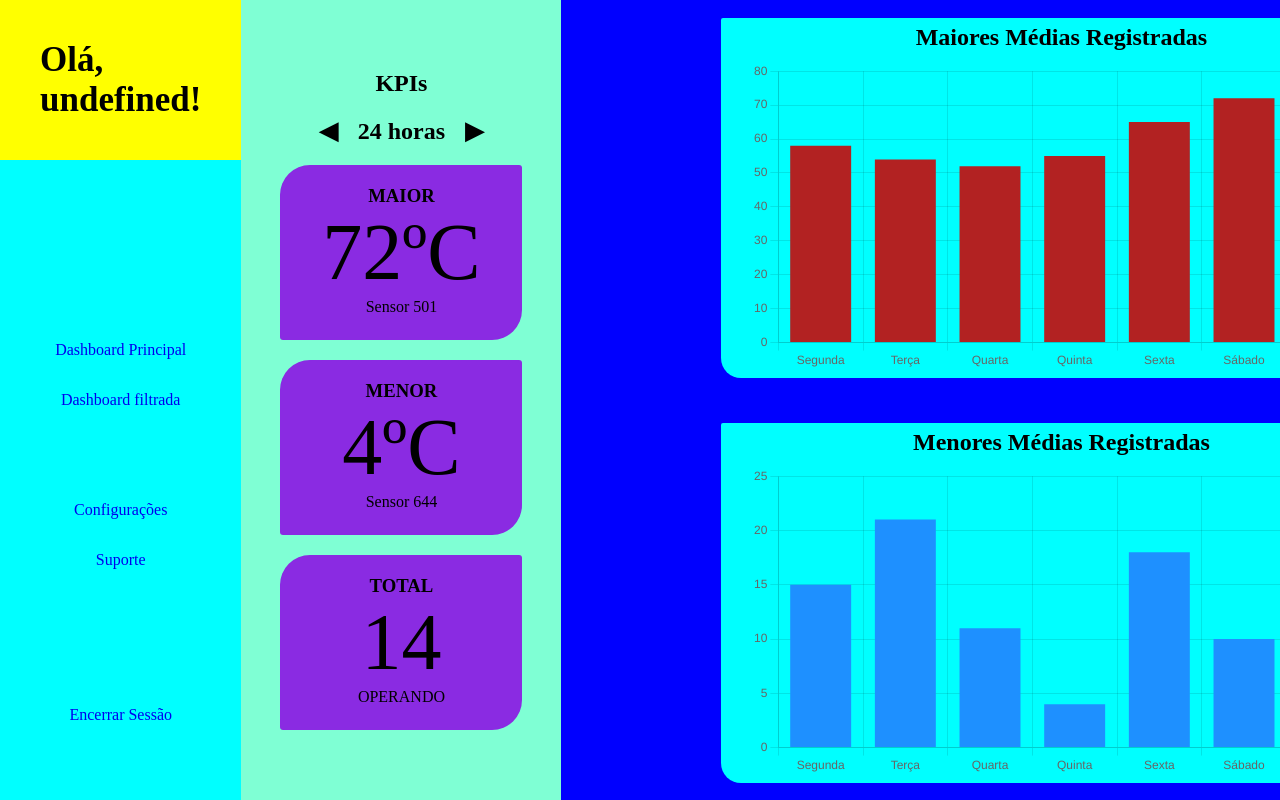
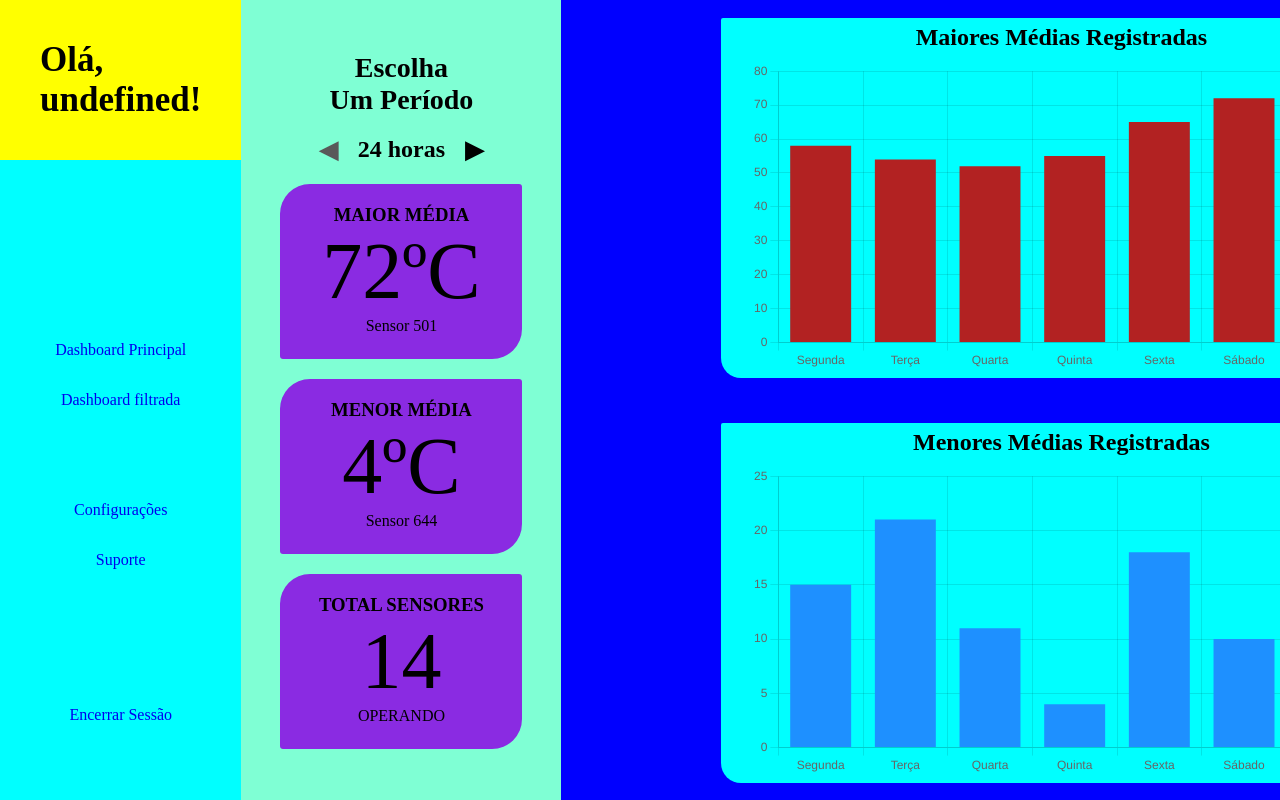
Before and after one commit to m4yk0n/challange-sensor-data-management, a React (Vite) app: page / in a window 1280 px wide. Shown: the top 800 px of the page. Built offline with nearby package versions, Linux system fonts and the light colour scheme.

Commit message:
Ajustes KPI, gráficos, carregamento e início de novo componente

```diff
--- a/public/dadosSensores.json
+++ b/public/dadosSensores.json
@@ -87,7 +87,7 @@
         { "dia": "7ª Semana", "sensor": "87", "valor": 14 }
       ]
     },
-    "1 mes": {
+    "1 mês": {
       "labels": ["Mês 1", "Mês 2", "Mês 3", "Mês 4", "Mês 5", "Mês 6", "Mês 7"],
       "dadosMaiores": [
         { "dia": "Mês 1", "sensor": "901", "valor": 90 },
--- a/src/pages/KPI.jsx
+++ b/src/pages/KPI.jsx
@@ -2,7 +2,11 @@ import React, { useState, useEffect } from "react";
 import "../styles/Dashboards.css";
 
 function KPI({ indicePeriodo, avancar, voltar }) {
-  const periodos = ["24 horas", "48 horas", "1 semana", "1 mes"];
+  const periodos = ["24 horas", "48 horas", "1 semana", "1 mês"];
+
+  // Desabilitar navegação das KPIs
+  const maxEsquerda = indicePeriodo === 0;
+  const maxDireita = indicePeriodo === periodos.length - 1;
 
   // Médias de temperatura
   const [maiorMedia, setMaiorMedia] = useState(0);
@@ -59,30 +63,35 @@ function KPI({ indicePeriodo, avancar, voltar }) {
 
   return (
     <div className="KPIS">
-      <h2>KPIs</h2>
+      <h2 className="nav">Escolha <br /> Um Período</h2>
       <h3 className="navegacao-kpis">
-        <span id="voltar" onClick={voltar}>
-          {" "}
-          &#9664;{" "}
+        <span id="voltar"
+        onClick={!maxEsquerda ? voltar : null}
+        className={maxEsquerda ? "atingido" : ""}
+        >
+          &#9664;
         </span>
         <p>{periodos[indicePeriodo]}</p>
-        <span id="avancar" onClick={avancar}>
-          {" "}
-          &#9654;{" "}
+        <span id="avancar"
+        onClick={!maxDireita ? avancar : null}
+        className={maxDireita ? "atingido" : ""}
+        >
+          &#9654;
         </span>
       </h3>
+          {/* <h2>KPIs</h2> */}
       <div className="KPI">
-        <h3>MAIOR</h3>
+        <h3>MAIOR MÉDIA</h3>
         <span className="indicador">{maiorMedia}ºC</span>
         <p>Sensor {maiorSensor}</p>
       </div>
       <div className="KPI">
-        <h3>MENOR</h3>
+        <h3>MENOR MÉDIA</h3>
         <span className="indicador">{menorMedia}ºC</span>
         <p>Sensor {menorSensor}</p>
       </div>
       <div className="KPI">
-        <h3>TOTAL</h3>
+        <h3>TOTAL SENSORES</h3>
         <span className="indicador">{totalSensor}</span>
         <p>OPERANDO</p>
       </div>
--- a/src/styles/Dashboards.css
+++ b/src/styles/Dashboards.css
@@ -14,6 +14,12 @@
   flex-direction: column;
   justify-content: center;
   gap: 20px;
+}
+
+.nav {
+  display: flex;
+  text-align: center;
+  font-size: 28px;
 }
 
 #voltar #avancar {
@@ -45,6 +51,15 @@
 
 .navegacao-kpis span:hover {
   color: red;
+}
+
+.navegacao-kpis span.atingido {
+  color: #595959;
+  cursor: not-allowed;
+}
+
+.navegacao-kpis span.atingido:hover {
+  color: #595959;
 }
 
 .KPI {
@@ -93,6 +108,6 @@
   display: flex;
   justify-content: center;
   align-items: center;
-  font-size: 40px;
+  font-size: 50px;
   margin-top: 39.32%;
 }
```
Also changed, not shown: src/pages/Filtrada.jsx (added, +25 -0 lines), src/pages/Graficos.jsx (+6 -9 lines).
